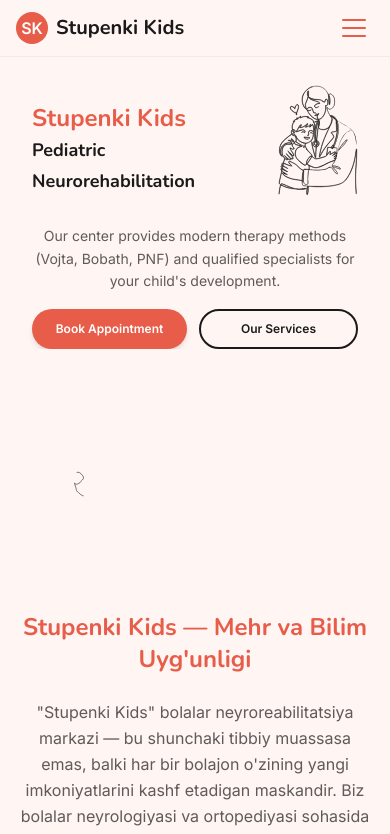
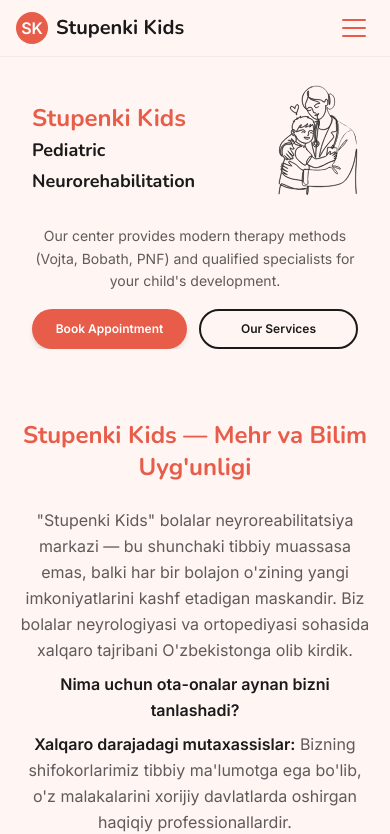
Before and after one commit to WIKKIwk/web_portfolio_1, a React (Vite) app: page / in a window 390 px wide. Shown: the top 834 px of the page. Built offline with nearby package versions, Linux system fonts and the light colour scheme.

Commit message:
fix: enforce hero z-index to 10 and mission to 0 for correct button overlay

```diff
--- a/src/components/sections/Hero.tsx
+++ b/src/components/sections/Hero.tsx
@@ -7,7 +7,7 @@
     const { t } = useTranslation();
 
     return (
-        <section className="relative overflow-hidden bg-background dark:bg-brand-dark pt-10 pb-0 lg:pt-4 lg:pb-0">
+        <section className="relative z-10 overflow-hidden bg-background dark:bg-brand-dark pt-10 pb-0 lg:pt-4 lg:pb-0">
             {/* Background decoration */}
             <div className="absolute top-0 right-0 -z-10 w-1/2 h-full bg-secondary/20 dark:bg-secondary/5 rounded-bl-[100px] hidden lg:block" />
 
--- a/src/components/sections/Mission.tsx
+++ b/src/components/sections/Mission.tsx
@@ -204,7 +204,7 @@
     return (
         <>
             {/* About Section - Intro Only */}
-            <section id="about" className="mt-0 md:-mt-32 pt-0 pb-12 bg-background dark:bg-brand-dark overflow-hidden scroll-mt-20">
+            <section id="about" className="-mt-48 md:-mt-32 pt-0 pb-12 bg-background dark:bg-brand-dark overflow-hidden scroll-mt-20 relative z-0">
                 <div className="container mx-auto px-4 md:px-6">
                     {missionItems.filter(item => item.isIntro).map((item) => (
                         <IntroRow key={item.id} item={item} animationKey={animationKey} />
```
